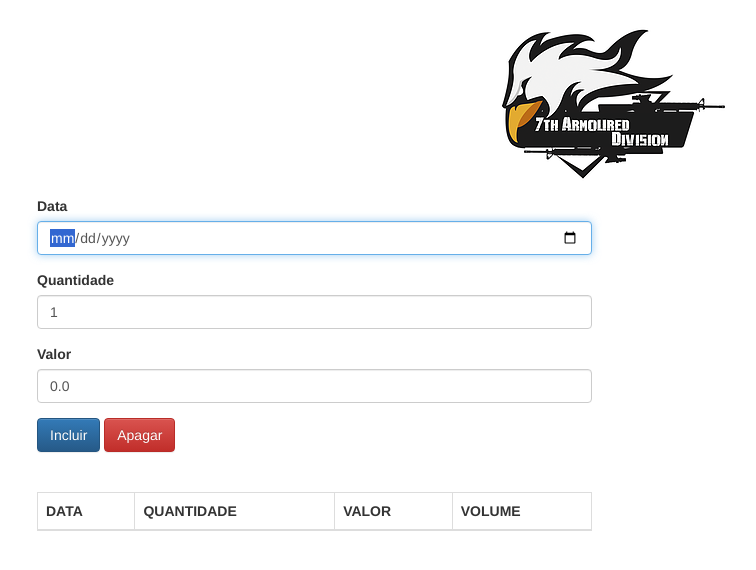
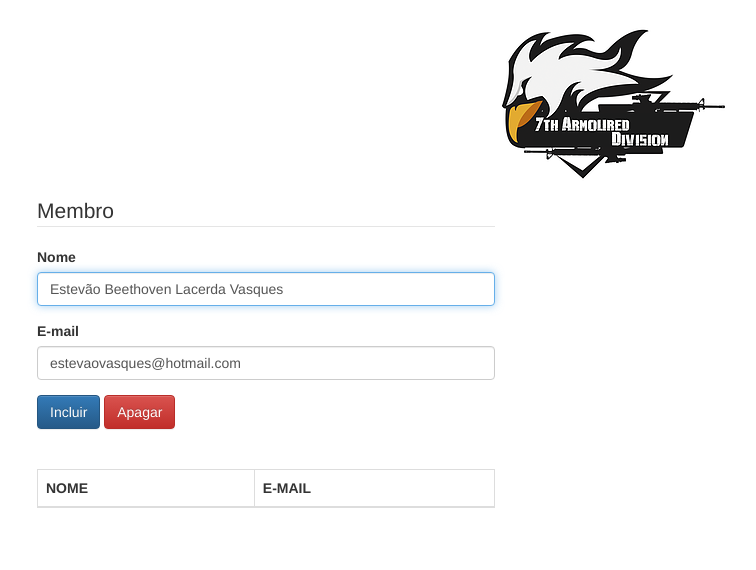
Before and after one commit to extevao/javascript, a plain HTML site: page contribuicao/client/index.html in a window 1280 px wide. Shown: the whole page, without its empty margins (33-789 px from the left). Drawn offline with Linux system fonts and the light colour scheme.

Commit message:
Implementado criação de membro

```diff
--- a/contribuicao/client/index.html
+++ b/contribuicao/client/index.html
@@ -12,29 +12,30 @@
 <body class="container">
     <h1 class="text-center"><img src="img/logo-7th.png" alt=""></h1>
     <div class="row">
-    <div class="col-sm-6">
-      <form class="form" onsubmit="">
-
+        <div class="col-xs-6 col-sm-5">
+            <form class="form" onsubmit="cadastroMembro.adiciona(event)">
+                <fieldset>
+                    <legend>Membro</legend>
                     <div class="form-group">
-              <label for="data">Data</label>
-              <input type="date" id="data" class="form-control" required autofocus/>
+                        <label for="nome">Nome</label>
+                        <input type="text" id="nome" class="form-control" required autofocus/>
                     </div>
 
                     <div class="form-group">
-              <label for="quantidade">Quantidade</label>
-              <input type="number" min="1" step="1" id="quantidade" class="form-control" value="1" required/>
+                        <label for="email">E-mail</label>
+                        <input type="email" id="email" class="form-control" required/>
                     </div>
-
-          <div class="form-group">
-              <label for="valor">Valor</label>
-              <input id="valor" type="number" class="form-control" min="0.01" step="0.01" value="0.0" required />
-          </div>
-
-          <button class="btn btn-primary" type="submit">Incluir</button>
-
-            <button class="btn btn-danger text-center" type="button">
+                    <div class="">
+                        <button class="btn btn-primary" type="submit">
+                        Incluir
+                      </button>
+                        <button class="btn btn-danger" type="button">
                         Apagar
                       </button>
+
+                    </div>
+                </fieldset>
+
             </form>
 
             <div class="text-center">
@@ -46,10 +47,8 @@
             <table class="table table-hover table-bordered">
                 <thead>
                     <tr>
-                  <th>DATA</th>
-                  <th>QUANTIDADE</th>
-                  <th>VALOR</th>
-                  <th>VOLUME</th>
+                        <th>NOME</th>
+                        <th>E-MAIL</th>
                     </tr>
                 </thead>
 
@@ -70,9 +69,13 @@
 
 
 
+    <script src="js/app/controllers/CadastroMembroController.js"></script>
+    <script src="js/app/models/Membro.js"></script>
+    <script>
+        let cadastroMembro = new CadastroMembroController();
 
-    <script>
-
+        document.querySelector('#nome').value = "Estevão Beethoven Lacerda Vasques";
+        document.querySelector('#email').value = "estevaovasques@hotmail.com";
     </script>
 
 
--- /dev/null
+++ b/contribuicao/client/js/app/controllers/CadastroMembroController.js
@@ -0,0 +1,18 @@
+class CadastroMembroController {
+  constructor() {
+    let $ = document.querySelector.bind(document);
+    this.inputNome = $('#nome');
+    this.inputEmail = $('#email');
+
+  }
+
+  adiciona(event){
+    event.preventDefault();
+    let membro =  new Membro(this.inputNome.value, this.inputEmail.value);
+    console.log(membro);
+  }
+
+  criaMembro(){
+    return new Membro(this.inputNome.value, this.inputEmail.value);
+  }
+}
--- a/contribuicao/client/js/app/models/Membro.js
+++ b/contribuicao/client/js/app/models/Membro.js
@@ -1,21 +1,17 @@
 class Membro {
-    constructor(nome, email, idade, jogos) {
-        this.nome = nome;
-        this.email = email;
-        this.idade = idade;
-        this.jogos = jogos;
+    constructor(nome, email) {
+        this._nome = nome;
+        this._email = email;
+        this._jogos = [];
     }
 
     get nome() {
-        return this.nome;
+        return this._nome;
     }
     get email() {
-        return this.email;
-    }
-    get idade() {
-        return this.idade;
+        return this._email;
     }
     get jogos() {
-        return this.jogos;
+        return this._jogos;
     }
 }
```
Lines whose indentation alone changed are shown as unchanged.
